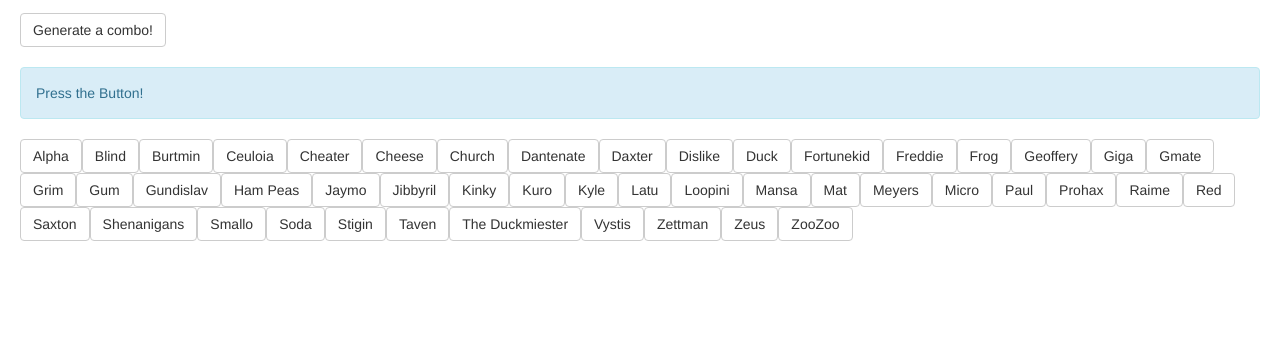
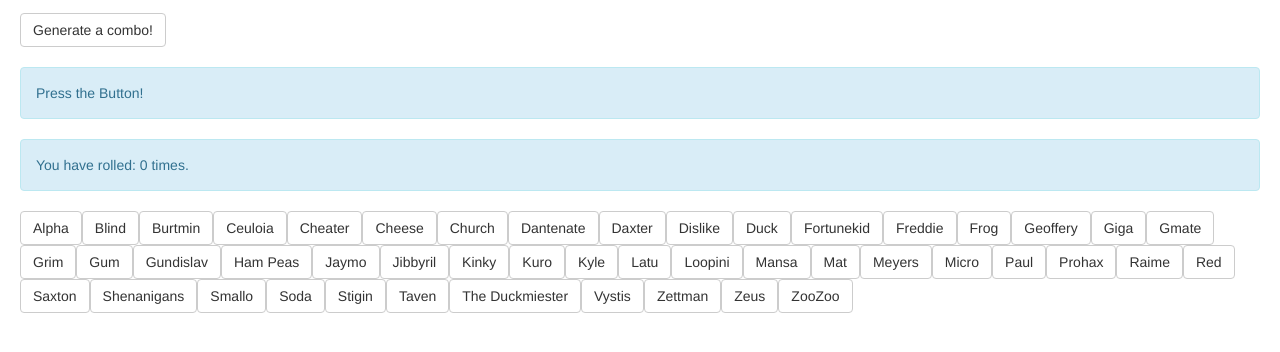
Before and after one commit to ducky11423/5headcombogenerator, a plain HTML site: page index.html in a window 1280 px wide. Shown: the part 84-436 px from the top of the page. Drawn offline with Linux system fonts and the light colour scheme.

Commit message:
Added roll counter

```diff
--- a/index.html
+++ b/index.html
@@ -17,6 +17,10 @@
                <p id="combination">Press the Button!</p>
            </div>
 
+           <div class="alert alert-info" role="alert" id="text">
+               <p id="rolls">You have rolled: 0 times.</p>
+           </div>
+
            <div id="ButtonList"></div>
            <script>
                PopulateList();
```
